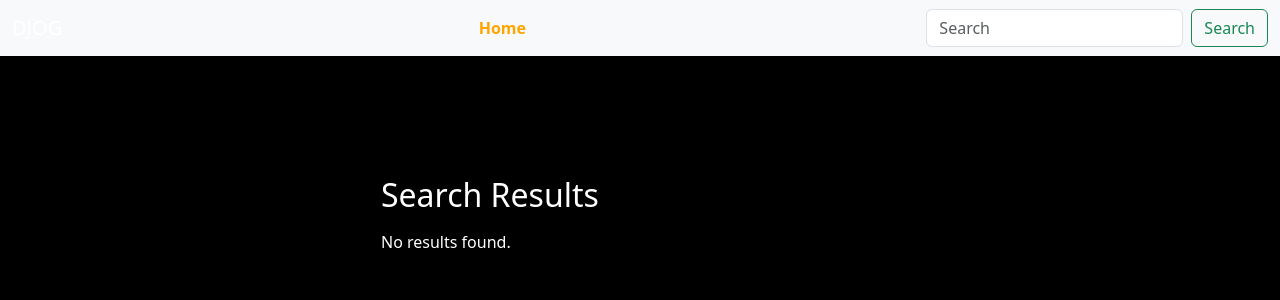
After one commit to MLankaoui/djog, a Django app: page /search/ in a window 1280 px wide. The commit adds this page. Shown: the top 300 px of the page. Run offline with Django 5.2, Linux system fonts and the light colour scheme; some libraries are stand-ins or nearby versions.

Commit message:
finish search feature.

```diff
--- a/blog/urls.py
+++ b/blog/urls.py
@@ -1,5 +1,5 @@
 from django.urls import path
-from blog.views import index, post_detail
+from blog.views import index, post_detail, search_view
 from djogo import settings
 from django.conf.urls.static import static
 
@@ -7,4 +7,5 @@ from django.conf.urls.static import static
 urlpatterns = [
     path('', index, name='home'),
     path('post/<int:pk>/', post_detail, name='post_detail'),
+    path('search/', search_view, name='search'),
 ] + static(settings.MEDIA_URL, document_root=settings.MEDIA_ROOT)
--- a/blog/views.py
+++ b/blog/views.py
@@ -1,6 +1,6 @@
 from django.shortcuts import get_object_or_404, render
 from blog.models import Posts
-
+from django.db.models import Q
 
 # the index page
 def index(request):
@@ -13,3 +13,19 @@ def index(request):
 def post_detail(request, pk):
     post = get_object_or_404(Posts, pk=pk)
     return render(request, 'assets/post_detail.html', {'post': post})
+
+
+def search_view(request):
+    query = request.GET.get('q')
+    results = []
+    if query:
+        results = Posts.objects.filter(
+            Q(title__icontains=query) | Q(content__icontains=query)
+        )
+
+    context = {
+        'results': results,
+        'query': query,
+    }
+
+    return render(request, 'assets/search_results.html', context)
--- /dev/null
+++ b/templates/assets/search_results.html
@@ -0,0 +1,23 @@
+{% extends 'base.html' %}
+
+{% block content %}
+<div class="article-detail">
+    <h2>Search Results</h2>
+    <p>
+        {% if query %}
+            Showing results for "{{ query }}":
+        {% endif %}
+    </p>
+    {% if results %}
+        <ul>
+            {% for post in results %}
+                <li>
+                    <a href="{% url 'post_detail' post.id %}">{{ post.title }}</a>
+                </li>
+            {% endfor %}
+        </ul>
+    {% else %}
+        <p>No results found.</p>
+    {% endif %}
+</div>
+{% endblock %}
--- a/templates/base.html
+++ b/templates/base.html
@@ -5,8 +5,11 @@
     <meta charset="UTF-8">
     <meta name="viewport" content="width=device-width, initial-scale=1.0">
     <title>djogo</title>
+    <!-- Link to your static CSS file -->
     <link rel="stylesheet" href="{% static 'assets/style.css' %}">
+    <!-- Font Awesome CDN for icons -->
     <link rel="stylesheet" href="https://cdnjs.cloudflare.com/ajax/libs/font-awesome/4.2.0/css/font-awesome.css" integrity="sha512-YTuMx+CIxXa1l+j5aDPm98KFbVcYFNhlr2Auha3pwjHCF1lLbY9/ITQQlsUzdM1scW45kHC5KNib4mNa1IFvJg==" crossorigin="anonymous" referrerpolicy="no-referrer" />
+    <!-- Bootstrap CSS and JavaScript -->
     {% load bootstrap5 %}
     {% bootstrap_css %}
     {% bootstrap_javascript %}
@@ -16,25 +19,29 @@
             background-color: black;
         }
 
-
         .article-section {
           margin-top: 100px;
           color: white;
           display: flex;
         }
+
         a {
           color: orange;
           text-decoration: none;
         }
+
         .left {
           margin-top: 10px;
         }
+
         .right {
           margin-left: 100px;
         }
+
         .author {
           opacity: 50%;
         }
+
         .article-detail {
           margin-top: 100px;
           color: white;
@@ -46,7 +53,7 @@
 
 </head>
 <body>
-    <nav class="navbar navbar-expand-lg navbar-dark  bg-body-tertiary" id="nav">
+      <nav class="navbar navbar-expand-lg navbar-dark bg-body-tertiary" id="nav">
         <div class="container-fluid">
             <a class="navbar-brand" href={% url 'home' %}>DJOG</a>
             <button class="navbar-toggler" type="button" data-bs-toggle="collapse" data-bs-target="#navbarNav" aria-controls="navbarNav" aria-expanded="false" aria-label="Toggle navigation">
@@ -58,12 +65,19 @@
                         <a class="nav-link active" aria-current="page" href={% url 'home' %}>Home</a>
                     </li>
                 </ul>
+                <form class="d-flex ms-auto" method="GET" action="{% url 'search' %}">
+                    <input class="form-control me-2" type="search" placeholder="Search" aria-label="Search" name="q">
+                    <button class="btn btn-outline-success" type="submit">Search</button>
+                </form>
             </div>
         </div>
       </nav>
+
+
       <div class="container">
-        {% block content %} {% endblock content %}
+        <!-- Block content to be replaced by child templates -->
+        {% block content %}
+        {% endblock content %}
       </div>
-
 </body>
 </html>
```
Lines whose indentation alone changed are shown as unchanged.
